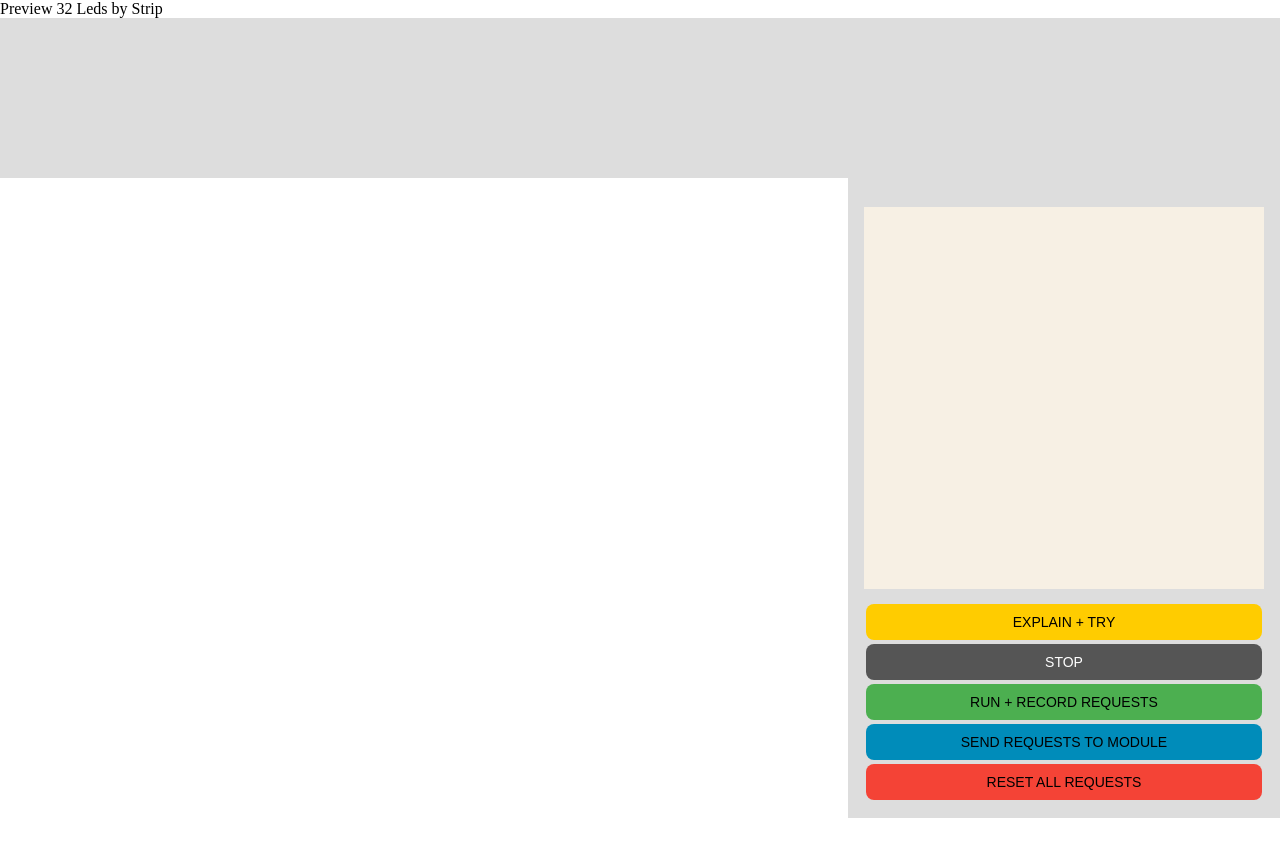
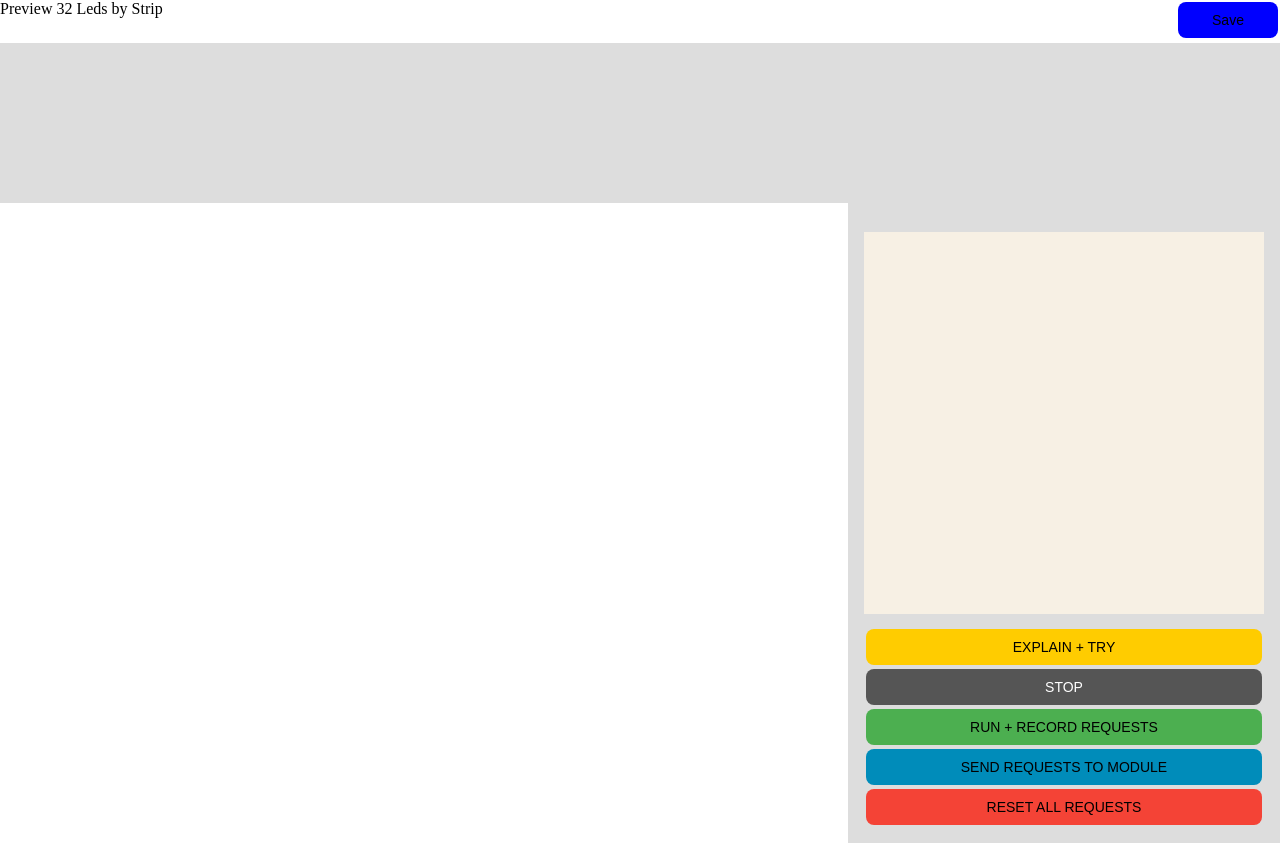
Before and after one commit to manumazu/bibliogame, a website built with webpack: page app/src/index.html in a window 1280 px wide. Before the commit the page ends 818 px from the top, so only its background shows below. Built offline with nearby package versions, Linux system fonts and the light colour scheme; what blockly would draw is missing.

Commit message:
init save workspace process + button save

```diff
--- a/app/src/index.css
+++ b/app/src/index.css
@@ -51,6 +51,8 @@ pre, code {
     height: 20vh;
     min-width: 100px;
     background-color: #ddd;
+    margin-top: 25px;
+
 }
 
 .ledBlock {
--- a/app/src/index.html
+++ b/app/src/index.html
@@ -9,7 +9,9 @@
         // real value for leds in a strip
         var app_maxLedsStrip = 32;
       </script>
-      <div id="title"></div>
+      <div id="title">
+        <button id="savecode" class="button" style="background-color: blue; float: right; width: 100px;">Save</button>
+      </div>
       <div id="output"></div>
       <div id="pageContainer">
         <div id="blocklyDiv"></div>
--- a/app/src/index.js
+++ b/app/src/index.js
@@ -24,6 +24,7 @@ const stepButton = document.getElementById('stepcode');
 const stopButton = document.getElementById('stopcode');
 const sendButton = document.getElementById('sendcode');
 const resetButton = document.getElementById('reset');
+const saveButton = document.getElementById('savecode');
 const blocklyDiv = document.getElementById('blocklyDiv');
 const ws = Blockly.inject(blocklyDiv, {toolbox});
 ws.scrollCenter();
@@ -455,6 +456,29 @@ const resetRequest = () => {
     })
 }
 
+//send save workspace request
+const saveWorkspace = () => {
+
+  saveButton.addEventListener("click", function() {
+
+    const state = Blockly.serialization.workspaces.save(ws);
+    console.log(JSON.stringify(state));
+    //Blockly.serialization.workspaces.load(state, ws);
+
+    /*fetch(baseUrl+'/request?token='+token+'&uuid='+uuid, {
+      method: 'POST',
+      headers: {
+          'Accept': 'application/json',
+          'Content-Type': 'application/json'
+      },
+      body: JSON.stringify(reqArray)
+    })
+   .then(response => response.json())
+   .then(response => console.log(JSON.stringify(response)))*/
+  })
+
+}
+
 
 function timer(ms) {
  return new Promise(res => setTimeout(res, ms));
@@ -482,8 +506,15 @@ ws.addChangeListener((e) => {
 });
 
 function printTitle() {
+
   const pageTitle = document.getElementById('title')
-  pageTitle.innerHTML = `Preview ${app_maxLedsStrip} Leds by Strip`
+  const element = document.createElement("div")
+  element.style.display = 'inline-block'
+  element.appendChild(
+    document.createTextNode(`Preview ${app_maxLedsStrip} Leds by Strip`)
+  )
+  pageTitle.prepend(element)
+  //pageTitle.insertAdjacentHTML('afterbegin', `Preview ${app_maxLedsStrip} Leds by Strip`)
 }
 
 
@@ -497,5 +528,6 @@ const main = () => {
   runCode();
   sendCode();
   resetRequest();
+  saveWorkspace();
 }
 main()
```
